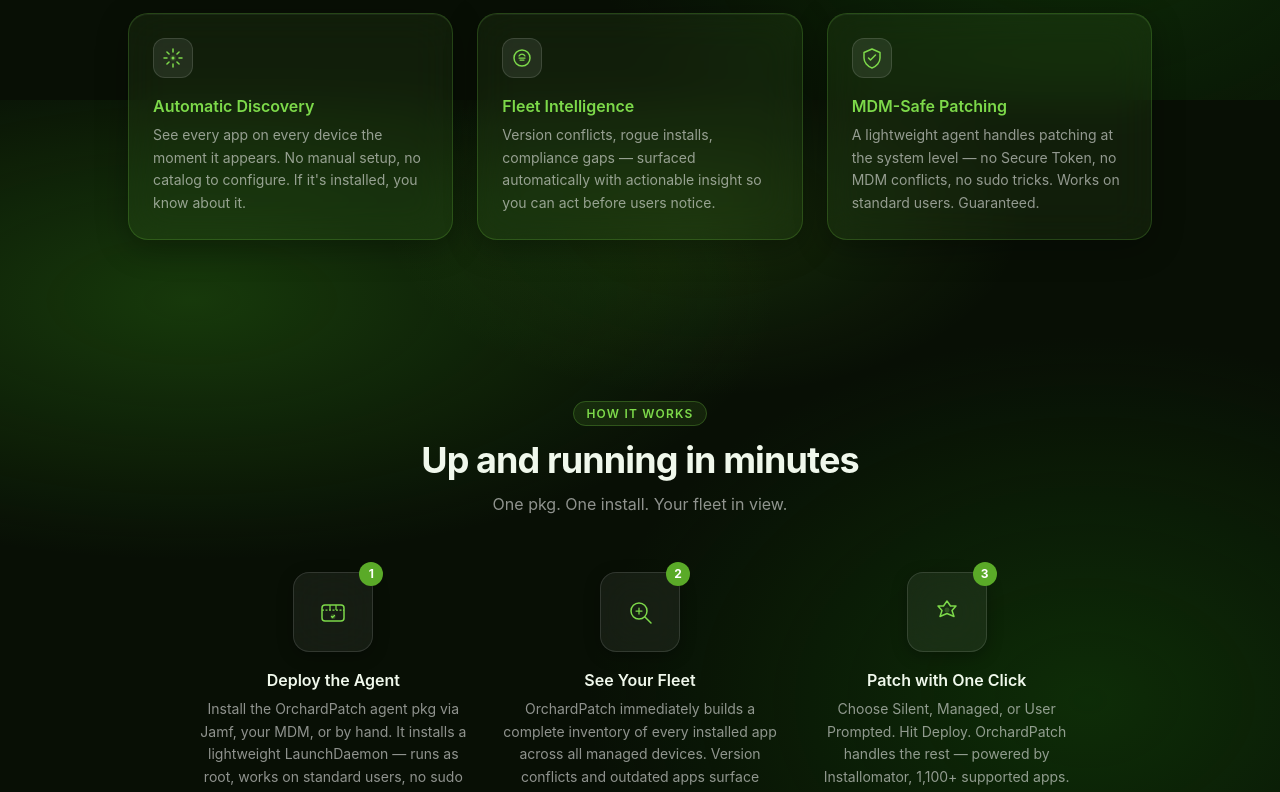
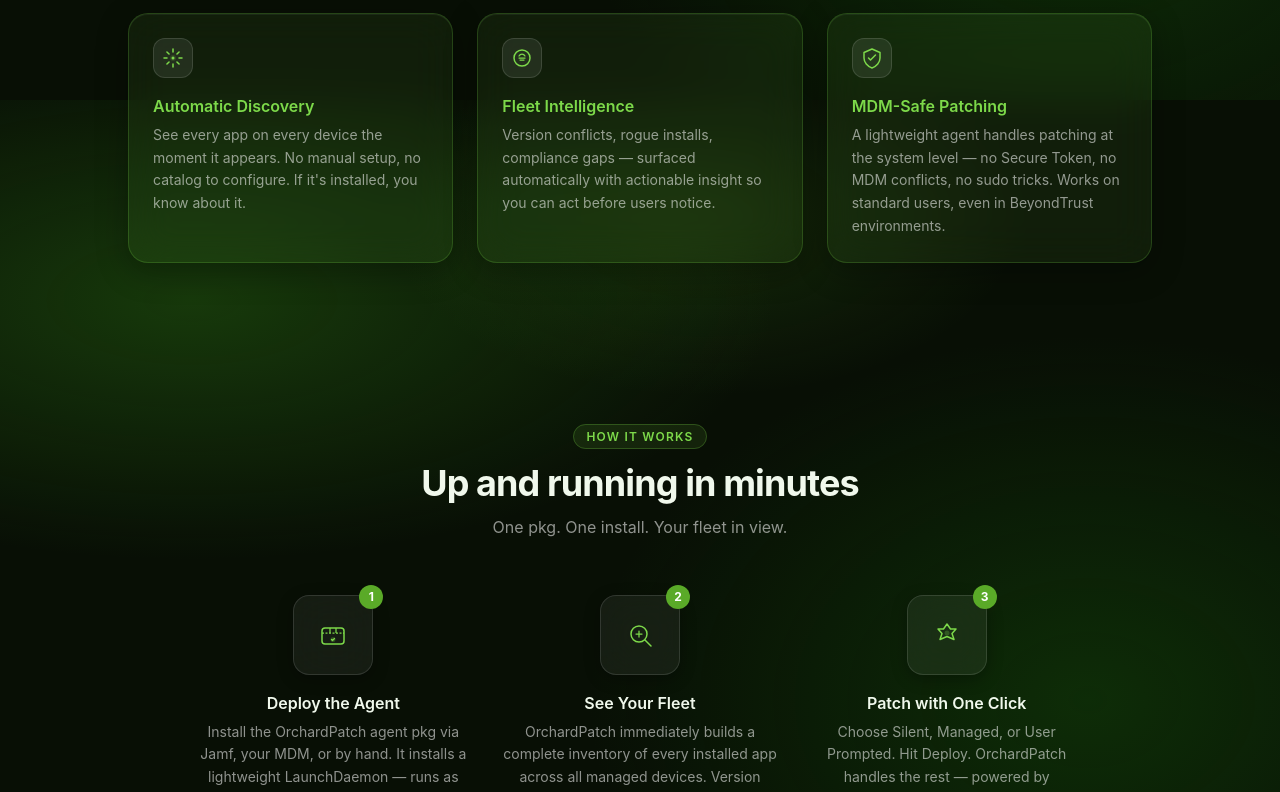
Before and after one commit to judeglenn/orchardpatch-waitlist, a Next.js app: page / in a window 1280 px wide. Shown: the part 1500-2292 px from the top of the page. Built offline with nearby package versions, Linux system fonts and the light colour scheme.

Commit message:
fix: copy audit — remove Guaranteed claim, correct app count to 1000+

```diff
--- a/app/page.tsx
+++ b/app/page.tsx
@@ -203,7 +203,7 @@
                 {
                   icon: <IconShield />,
                   heading: "MDM-Safe Patching",
-                  body: "A lightweight agent handles patching at the system level — no Secure Token, no MDM conflicts, no sudo tricks. Works on standard users. Guaranteed.",
+                  body: "A lightweight agent handles patching at the system level — no Secure Token, no MDM conflicts, no sudo tricks. Works on standard users, even in BeyondTrust environments.",
                 },
               ].map(({ icon, heading, body }) => (
                 <div key={heading} className="p-6 flex flex-col gap-4" style={solutionCard}>
@@ -251,7 +251,7 @@
                   step: "3",
                   icon: <IconPatch />,
                   heading: "Patch with One Click",
-                  body: "Choose Silent, Managed, or User Prompted. Hit Deploy. OrchardPatch handles the rest — powered by Installomator, 1,100+ supported apps.",
+                  body: "Choose Silent, Managed, or User Prompted. Hit Deploy. OrchardPatch handles the rest — powered by Installomator, 1,000+ supported apps.",
                 },
               ].map(({ step, icon, heading, body }) => (
                 <div key={step} className="flex flex-col items-center text-center gap-4">
@@ -291,7 +291,7 @@
           <div className="max-w-4xl mx-auto">
             <div className="grid grid-cols-3 gap-6 text-center px-8 py-8" style={glassCard}>
               {[
-                { stat: "1,100+", label: "apps supported via Installomator" },
+                { stat: "1,000+", label: "apps supported via Installomator" },
                 { stat: "3 modes", label: "Silent · Managed · User Prompted" },
                 { stat: "0 MDM", label: "conflicts, ever" },
               ].map(({ stat, label }) => (
```
